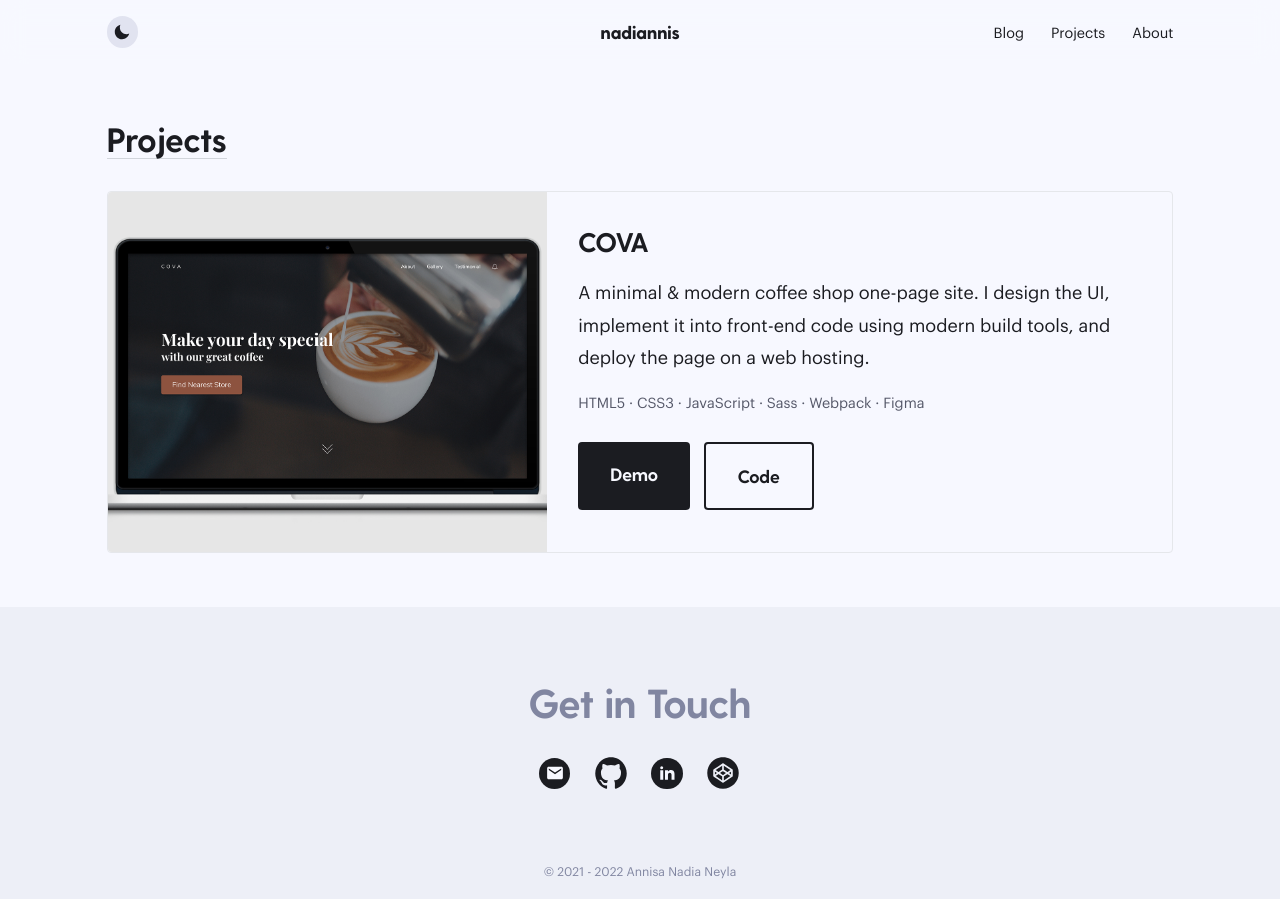
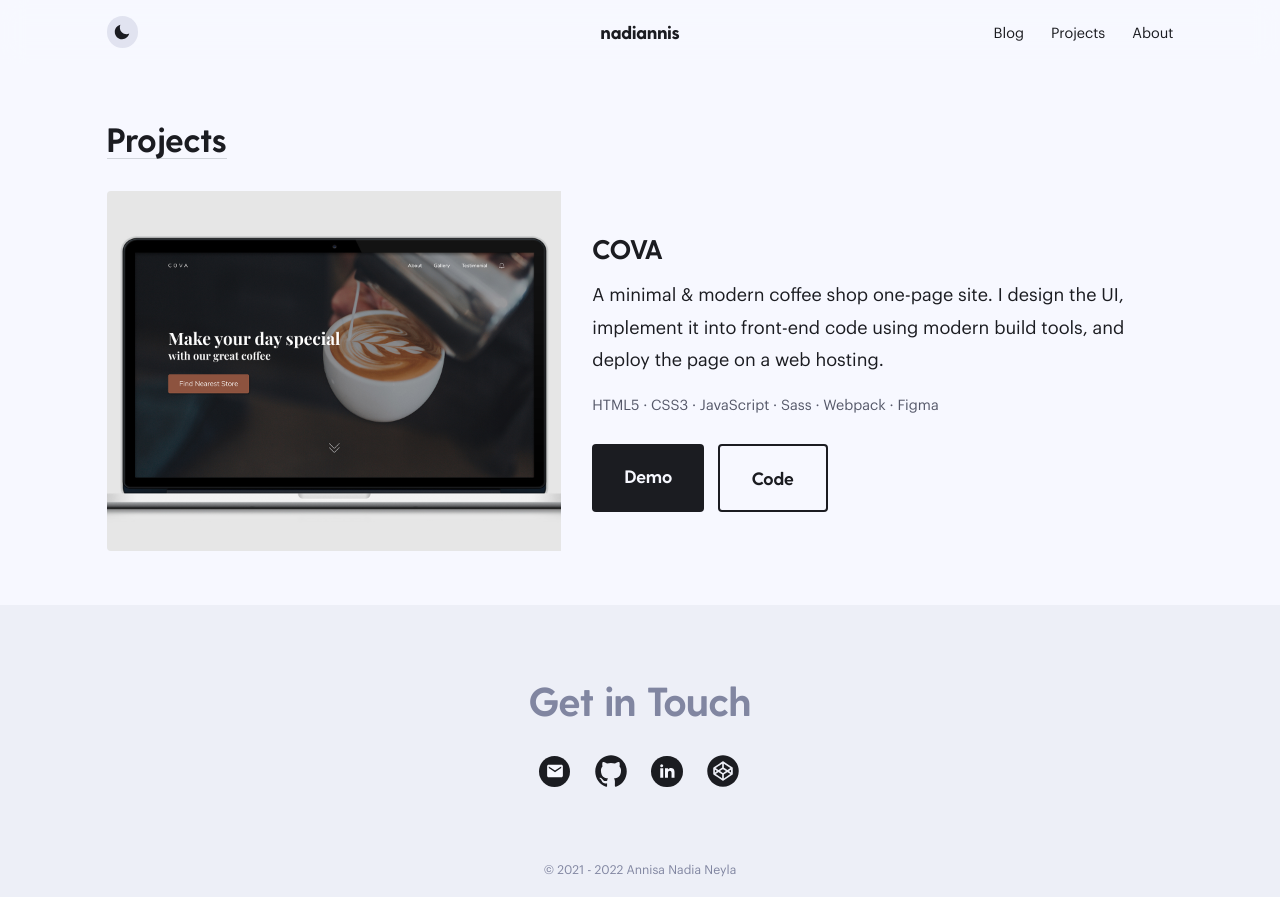
Before and after one commit to nadiannis/nadiannis-site, a Next.js app: page /projects in a window 1280 px wide. Built offline with nearby package versions, Linux system fonts and the light colour scheme.

Commit message:
feat: modify style of blog & projects page

```diff
--- a/components/blogs/BlogCard.js
+++ b/components/blogs/BlogCard.js
@@ -14,7 +14,7 @@ export default function BlogCard({ blog }) {
   });
 
   return (
-    <li className="rounded-4px border dark:border-gray-700 hover:shadow-lg hover:border-gray-300 dark:hover:border-gray-600 active:shadow-lg active:border-gray-300 dark:active:border-gray-600 transition duration-300 ease-in-out">
+    <li className="rounded-4px">
       <Link href={linkPath}>
         <a href={linkPath}>
           <Image
@@ -26,11 +26,13 @@ export default function BlogCard({ blog }) {
             objectFit="cover"
             className="rounded-t-4px"
           />
-          <div className="text-center my-7 px-5">
-            <div className="text-md text-muted mb-1">
-              <span>{formattedDate}</span> &middot; <span>{readingTime}</span>
+          <div className="py-5">
+            <h2 className="text-2xl">{title}</h2>
+            <div className="text-sm text-muted mt-2">
+              <span>{formattedDate}</span>
+              <br />
+              <span>{readingTime}</span> &middot; <span>___ views</span>
             </div>
-            <h2 className="text-2xl">{title}</h2>
           </div>
         </a>
       </Link>
--- a/components/blogs/BlogList.js
+++ b/components/blogs/BlogList.js
@@ -2,7 +2,7 @@ import BlogCard from './BlogCard';
 
 export default function BlogList({ blogs }) {
   return (
-    <ul className="grid grid-cols-1 md:grid-cols-2 xl:grid-cols-3 gap-10">
+    <ul className="grid grid-cols-1 md:grid-cols-2 xl:grid-cols-3 gap-7 md:gap-9">
       {blogs.map((blog) => (
         <BlogCard key={blog.slug} blog={blog} />
       ))}
--- a/components/layouts/Layout.js
+++ b/components/layouts/Layout.js
@@ -6,9 +6,7 @@ export default function Layout({ children }) {
   return (
     <div className="bg-baseColor min-h-screen flex flex-col">
       <Header />
-      <main className="flex-auto flex flex-col items-center justify-center">
-        {children}
-      </main>
+      <main className="flex-auto flex flex-col items-center">{children}</main>
       <Footer />
       <BottomNavigation />
     </div>
--- a/components/projects/ProjectCard.js
+++ b/components/projects/ProjectCard.js
@@ -16,7 +16,7 @@ export default function ProjectCard({ project }) {
   });
 
   return (
-    <div className="rounded-4px border dark:border-gray-700 hover:shadow-lg hover:border-gray-300 dark:hover:border-gray-600 active:shadow-lg active:border-gray-300 dark:active:border-gray-600 transition duration-300 ease-in-out block lg:flex">
+    <div className="rounded-4px block lg:flex">
       <div className="w-full lg:max-w-lg relative h-52 sm:h-80">
         <Image
           src={project.image}
@@ -25,9 +25,9 @@ export default function ProjectCard({ project }) {
           className="rounded-4x lg:rounded-l-4px object-cover"
         />
       </div>
-      <div className="p-5 md:p-7">
+      <div className="ml-0 lg:ml-7 px-0 py-5 lg:py-0 lg:flex lg:flex-col lg:justify-center">
         <h2 className="text-2xl">{project.name}</h2>
-        <p className="mt-4">{project.description}</p>
+        <p className="mt-3">{project.description}</p>
         <div className="mt-4 text-sm text-muted">{tools}</div>
         <div className="mt-6 flex gap-3">
           <Button link={project.demoUrl} isOpenInNewTab className="btn-solid">
--- a/components/projects/ProjectList.js
+++ b/components/projects/ProjectList.js
@@ -2,7 +2,7 @@ import ProjectCard from './ProjectCard';
 
 export default function ProjectList({ projects }) {
   return (
-    <div className="flex flex-col gap-6">
+    <div className="flex flex-col gap-7 md:gap-9">
       {projects.map((project) => (
         <ProjectCard key={project.id} project={project} />
       ))}
--- a/pages/blog/[slug].js
+++ b/pages/blog/[slug].js
@@ -48,10 +48,10 @@ export default function BlogPage({ blog }) {
           <article className="blog max-w-screen-md mx-auto">
             <header>
               <h1 className="text-5xl sm:text-6xl inline-block m-0">{title}</h1>
-              <div className="text-md text-muted mt-6">
+              <div className="text-md text-muted mt-6 ">
                 <span className="block font-bold">{author}</span>
                 <span>{formattedDateCreated}</span> &middot;{' '}
-                <span>{readingTime}</span>
+                <span>{readingTime}</span> &middot; <span>___ views</span>
               </div>
               <div className="mt-6 pb-2">
                 <Image
```
